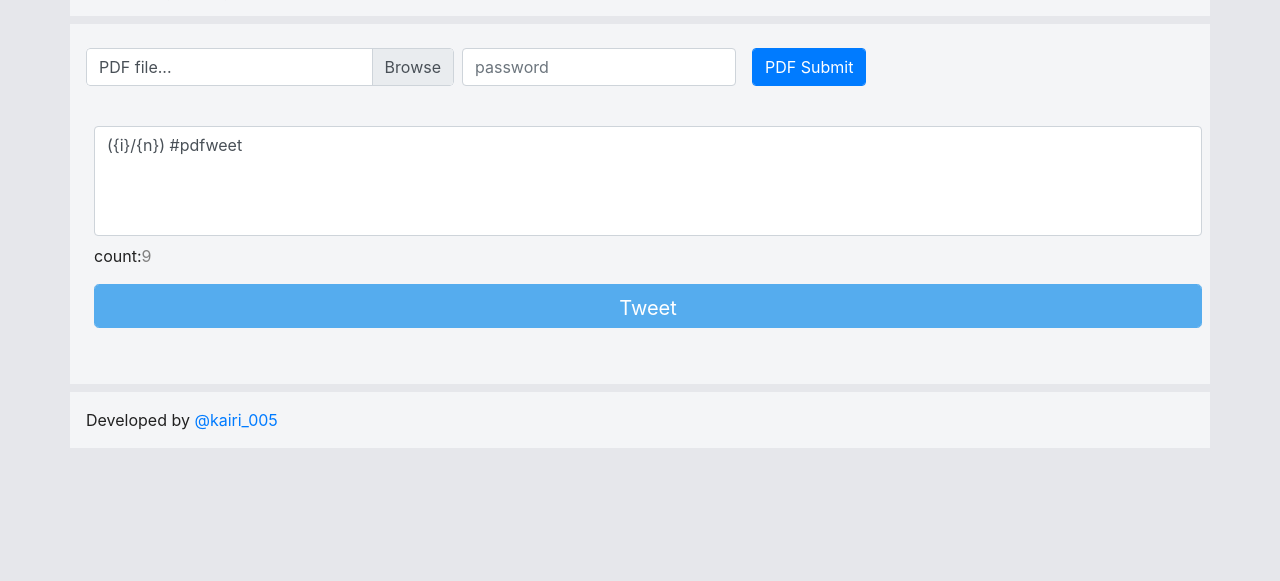
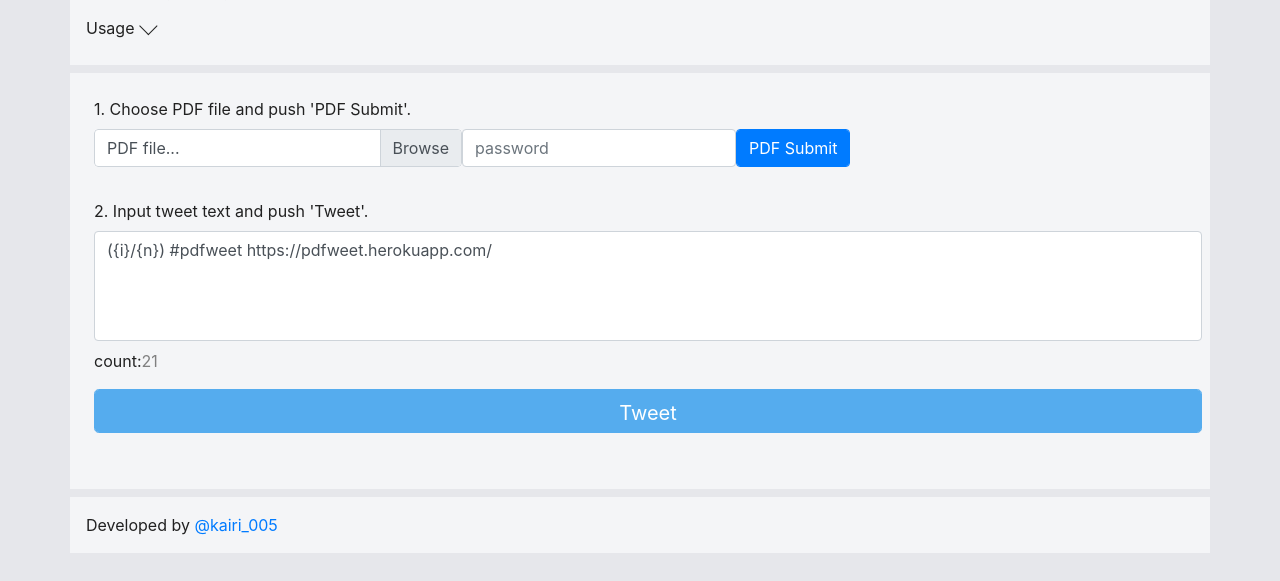
Before and after one commit to kairi003/pdfweet, a Flask app: template pdfweet/templates/logined.html in a window 1280 px wide. Shown: the part 200-781 px from the top of the page. Run offline with Flask 2, Linux system fonts and the light colour scheme; the template is opened without the code that fills it, so the values that code supplies are empty; some libraries are stand-ins or nearby versions.

Commit message:
pdf canvas 解像度アップ Usageとりあえず

```diff
--- a/pdfweet/static/scripts/script.js
+++ b/pdfweet/static/scripts/script.js
@@ -4,7 +4,7 @@ window.blobs = [];
 
 const pdf2canvas = async (pdf, i) => {
   const page = await pdf.getPage(i);
-  const scale = 1;
+  const scale = 2;
   const viewport = page.getViewport({
     scale
   });
--- /dev/null
+++ b/pdfweet/static/style/accordion.css
@@ -0,0 +1,44 @@
+.acd-check {
+  display: none;
+}
+
+.acd-block {
+  display: block;
+  margin-bottom: 1px;
+  margin-top: 1rem;
+}
+
+.acd-label {
+  display: block;
+  margin-bottom: 1px;
+  padding: 10px;
+  margin-top: 1rem;
+}
+
+.acd-content {
+  display: none;
+  padding: 0 10px;
+}
+
+.acd-check:checked+.acd-block{
+  height: auto;
+}
+
+.acd-check:checked+.acd-block .acd-content {
+  display: block;
+}
+
+.expand {
+  display: inline-block;
+  box-sizing: border-box;
+  width: .8rem;
+  height: .8rem;
+  border-bottom: .1rem solid #212121;
+  border-right: .1rem solid #212121;
+  transform: translate(.5rem, -.1rem) rotate(45deg);
+  transition: .2s;
+}
+
+.acd-check:checked+.acd-block .expand {
+  transform: translate(.5rem, .2rem) rotate(-135deg);
+}
--- a/pdfweet/templates/base.html
+++ b/pdfweet/templates/base.html
@@ -10,6 +10,7 @@
   <title>pdfweet</title>
 
   <link rel="stylesheet" href="static/style/style.css">
+  <link rel="stylesheet" href="static/style/accordion.css">
 </head>
 
 <body>
@@ -22,6 +23,31 @@
       {% block user_info %}
       {% endblock %}
     </div>
+
+    <input id="acd-check1" class="acd-check" type="checkbox">
+    <div class="acd-block">
+      <label for="acd-check1">Usage<span class="expand"></span></span>
+      <div class="acd-content">
+        <ol>
+          <li>
+            <p>Twitterでログイン</p>
+          </li>
+          <li>
+            <p>PDFを選択(必要ならパスワードを入力)</p>
+          </li>
+          <li>
+            <p>PDF SubmitでPDFを決定</p>
+          </li>
+          <li>
+            <p>テキストエリアにツイート内容を入力({p}は現在のツイート番号、{n}は総ツイート数が代入される)</p>
+          </li>
+          <li>
+            <p>Tweetボタンでツイート</p>
+          </li>
+        </ol>
+      </div>
+    </div>
+
   </header>
   <article class="container">
     <div class="pdf-form">
--- a/pdfweet/templates/logined.html
+++ b/pdfweet/templates/logined.html
@@ -11,16 +11,20 @@
 {% block pdf_form %}
 <div class="pdf-form">
 
-  <div class="pdf-upload form-inline">
-    <div class="custom-file form-control">
-      <input type="file" class="custom-file-input" id="pdfFile" accept="application/pdf">
-      <label id="pdfFileLabel" class="custom-file-label form-control" for="pdfFile">PDF file...</label>
+  <div class="pdf-upload">
+    <p>1. Choose PDF file and push 'PDF Submit'.</p>
+    <div class="form-inline">
+      <div class="custom-file form-control">
+        <input type="file" class="custom-file-input" id="pdfFile" accept="application/pdf">
+        <label id="pdfFileLabel" class="custom-file-label form-control" for="pdfFile">PDF file...</label>
+      </div>
+      <input type="password" id="pdfPassword" class="password form-control" placeholder="password">
+      <button type="button" id="pdfSubmit" class="btn btn-primary form-control">PDF Submit</button>
     </div>
-    <input type="password" id="pdfPassword" class="password form-control" placeholder="password">
-    <button type="button" id="pdfSubmit" class="btn btn-primary form-control">PDF Submit</button>
   </div>
   <div id="tweetForm" class="tweet-form">
-    <textarea id="tweetText" class="tweet-text form-control" rows="4" cols="80">({i}/{n}) #pdfweet</textarea>
+    <p>2. Input tweet text and push 'Tweet'.</p>
+    <textarea id="tweetText" class="tweet-text form-control" rows="4" cols="80">({i}/{n}) #pdfweet https://pdfweet.herokuapp.com/</textarea>
     <div><span>count:</span><span id="count"></span></div>
     <button type="button" id="postTweet" class="btn btn-tweet form-control btn-lg">Tweet</button>
   </div>
```
